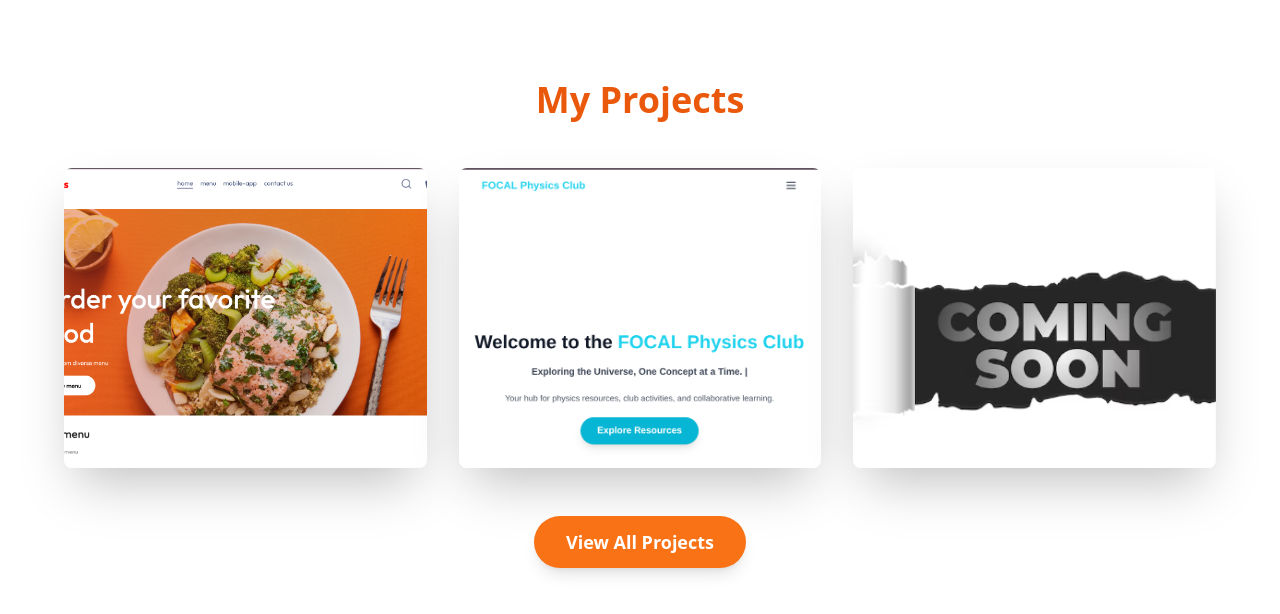
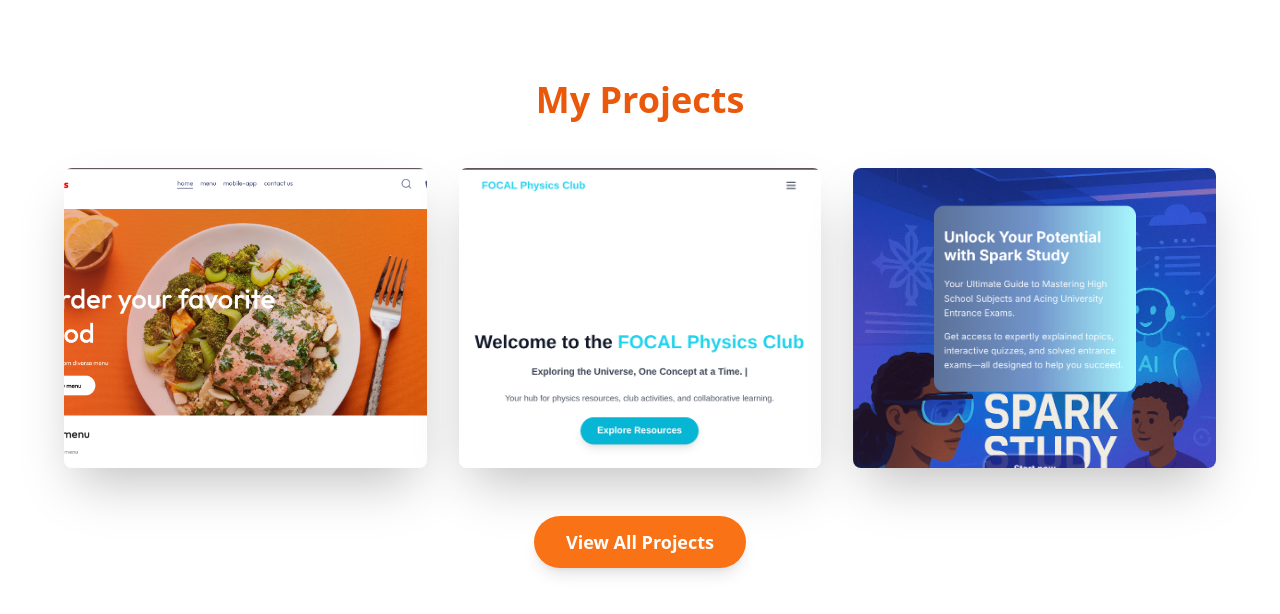
Before and after one commit to Henok225/My-portfolio, a React (Vite) app: page /projects in a window 1280 px wide. Shown: the top 614 px of the page. Built offline with nearby package versions, Linux system fonts and the light colour scheme.

Commit message:
long time no see cody

```diff
--- a/src/Components/Projects/Projects.jsx
+++ b/src/Components/Projects/Projects.jsx
@@ -95,17 +95,17 @@
         description: 'A responsive website for the Focal Physics Club at Addis Ababa University',
         image: assets.focal_image,
         tags: ['React', 'Node.js', 'Express.js', 'mongoDB', 'Firebase', 'Tailwind CSS'],
-        liveLink: 'https://focalclub.netlify.app',
-        githubLink: 'https://github.com/Henok225/FOCAL-club/blob/main',
+        liveLink: 'https://focalphysicsclub.netlify.app',
+        githubLink: 'https://github.com/Henok225/FOCAL-',
       },
       {
         id: 3,
         title: 'Spark Study',
         description: 'Spark Study is a modern educational platform designed to help students learn more effectively through structured lessons, interactive quizzes, and smart progress tracking.',
-        image: assets.commingsoon,
+        image: assets.sparkstudy,
         tags: ['React', 'Node.js', 'Express', 'MongoDB', 'Tailwind CSS'],
-        liveLink: '#',
-        githubLink: 'https://github.com/Henok225/Spark-Study',
+        liveLink: 'https://sparkstudyhub.com',
+        githubLink: 'https://github.com/Henok225/SparkStudyHub',
       },
     ];
 
@@ -116,7 +116,7 @@
         description: 'A simple quiz app that allows users to take quizzes on various topics, with features like score tracking and question randomization.',
         image: assets.myquizapp,
         tags: ['HTML', 'JavaScript', 'CSS'],
-        liveLink: 'https://myquizzapp.netlify.app',
+        liveLink: 'https://myquizzap.netlify.app',
         githubLink: 'https://github.com/Henok225/myquizzapp',
       },
       {
--- a/src/assets/assets.js
+++ b/src/assets/assets.js
@@ -7,6 +7,7 @@
 import age_calculator from './Projects_cover_image/age-calculator.png'
 import multistep_form from './Projects_cover_image/multistep_form.png'
 import tictactoe from './Projects_cover_image/tictac-game.png'
+import sparkstudy from './Projects_cover_image/sparkstudy.png'
 
 
 export const assets = {
@@ -18,5 +19,6 @@
     commingsoon,
     age_calculator,
     multistep_form,
-    tictactoe
+    tictactoe,
+    sparkstudy
 }
```
Also changed, not shown: src/assets/Projects_cover_image/sparkstudy.png (added).
